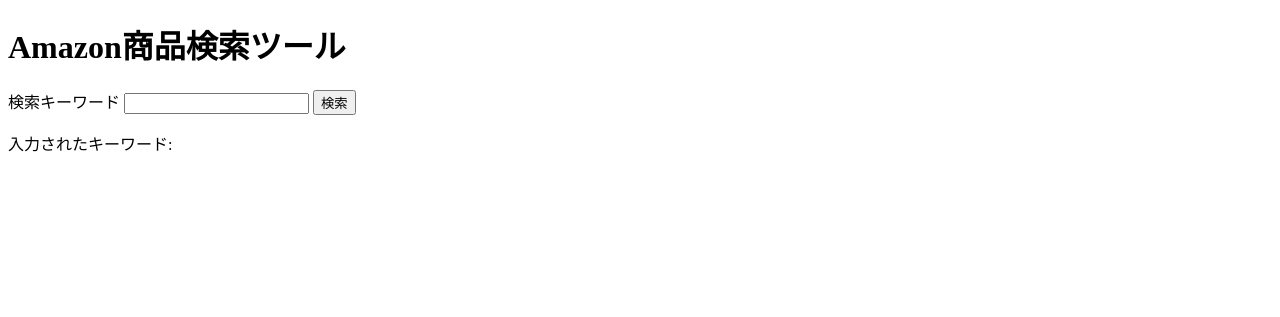
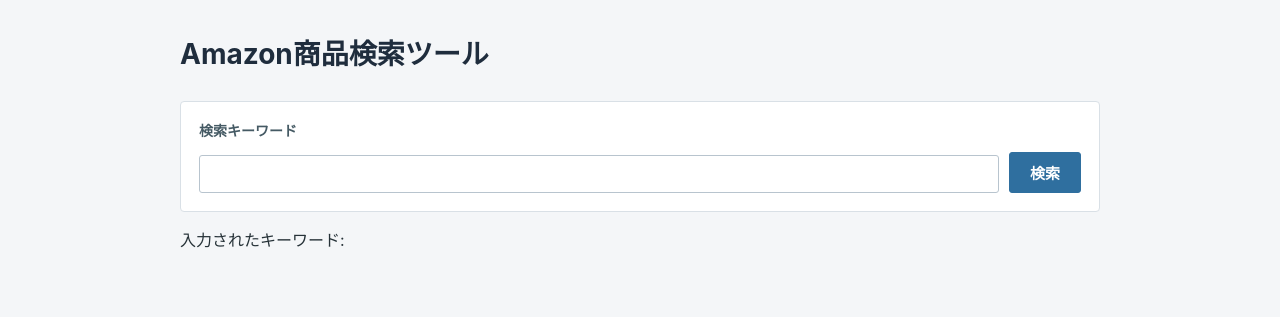
Before and after one commit to masae105/amazon-search-tool, a Flask app: page / in a window 1280 px wide. Shown: the top 317 px of the page. Run offline with Flask 3, Linux system fonts and the light colour scheme.

Commit message:
検索結果の表表示とページネーションを実装

```diff
--- a/app.py
+++ b/app.py
@@ -3,28 +3,49 @@ from bot import run_search
 
 app = Flask(__name__)
 
+PAGE_SIZE = 10
+stored_results = []
+stored_keyword = ""
+stored_searched = False
+stored_error = None
+
 
 @app.route("/", methods=["GET", "POST"])
 def index():
-    keyword = request.form.get("keyword", "")
-    results = []
-    searched = False
-    error = None
+    global stored_results, stored_keyword, stored_searched, stored_error
+
+    page = request.args.get("page", 1, type=int) or 1
 
     if request.method == "POST":
-        searched = True
+        page = 1
+        stored_keyword = request.form.get("keyword", "")
+        stored_results = []
+        stored_searched = True
+        stored_error = None
+
         try:
-            search_results = run_search(keyword)
-            results = search_results.to_dict(orient="records")
+            search_results = run_search(stored_keyword)
+            stored_results = search_results.to_dict(orient="records")
         except Exception:
-            error = "検索中にエラーが発生しました"
+            stored_error = "検索中にエラーが発生しました"
+
+    total_pages = (len(stored_results) + PAGE_SIZE - 1) // PAGE_SIZE
+    if total_pages:
+        current_page = max(1, min(page, total_pages))
+        start = (current_page - 1) * PAGE_SIZE
+        results = stored_results[start:start + PAGE_SIZE]
+    else:
+        current_page = 1
+        results = []
 
     return render_template(
         "index.html",
-        keyword=keyword,
+        keyword=stored_keyword,
         results=results,
-        searched=searched,
-        error=error
+        searched=stored_searched,
+        error=stored_error,
+        current_page=current_page,
+        total_pages=total_pages
     )
 
 
--- a/templates/index.html
+++ b/templates/index.html
@@ -3,6 +3,158 @@
 <head>
     <meta charset="UTF-8">
     <title>Amazon商品検索ツール</title>
+    <style>
+        * {
+            box-sizing: border-box;
+        }
+
+        body {
+            max-width: 960px;
+            margin: 0 auto;
+            padding: 32px 20px 48px;
+            color: #263238;
+            background: #f4f6f8;
+            font-family: -apple-system, BlinkMacSystemFont, "Segoe UI", sans-serif;
+            line-height: 1.6;
+        }
+
+        h1 {
+            margin: 0 0 24px;
+            color: #1f2d3d;
+            font-size: 28px;
+            letter-spacing: 0;
+        }
+
+        h2 {
+            margin: 32px 0 12px;
+            color: #34495e;
+            font-size: 20px;
+            letter-spacing: 0;
+        }
+
+        form {
+            display: flex;
+            flex-wrap: wrap;
+            align-items: end;
+            gap: 10px;
+            padding: 18px;
+            background: #ffffff;
+            border: 1px solid #d9e0e6;
+            border-radius: 4px;
+        }
+
+        label {
+            width: 100%;
+            color: #455a64;
+            font-size: 14px;
+            font-weight: 600;
+        }
+
+        input[type="text"] {
+            min-width: 0;
+            flex: 1 1 240px;
+            padding: 9px 11px;
+            color: #263238;
+            background: #ffffff;
+            border: 1px solid #b8c4ce;
+            border-radius: 3px;
+            font-size: 16px;
+        }
+
+        input[type="text"]:focus {
+            outline: 2px solid #90caf9;
+            outline-offset: 1px;
+            border-color: #1976d2;
+        }
+
+        button {
+            padding: 9px 20px;
+            color: #ffffff;
+            background: #2f6f9f;
+            border: 1px solid #2f6f9f;
+            border-radius: 3px;
+            cursor: pointer;
+            font-size: 15px;
+            font-weight: 600;
+        }
+
+        button:hover {
+            background: #255b83;
+        }
+
+        table {
+            width: 100%;
+            border-collapse: collapse;
+            background: #ffffff;
+            border: 1px solid #d9e0e6;
+        }
+
+        th,
+        td {
+            padding: 12px 14px;
+            border: 1px solid #d9e0e6;
+            text-align: left;
+            overflow-wrap: anywhere;
+        }
+
+        th {
+            color: #ffffff;
+            background: #526b7a;
+            font-size: 14px;
+            font-weight: 600;
+        }
+
+        td:nth-child(2) {
+            width: 140px;
+            color: #263238;
+            font-variant-numeric: tabular-nums;
+            text-align: right;
+            white-space: nowrap;
+        }
+
+        td:nth-child(3) {
+            width: 130px;
+            white-space: nowrap;
+        }
+
+        a {
+            color: #1769aa;
+            font-weight: 600;
+        }
+
+        a:hover {
+            color: #0d4775;
+        }
+
+        @media (max-width: 600px) {
+            body {
+                padding: 24px 12px 36px;
+            }
+
+            h1 {
+                font-size: 24px;
+            }
+
+            form {
+                padding: 14px;
+            }
+
+            button {
+                flex: 1 1 100%;
+            }
+
+            th,
+            td {
+                padding: 9px 8px;
+                font-size: 14px;
+            }
+
+            td:nth-child(2),
+            td:nth-child(3) {
+                width: auto;
+            }
+        }
+    </style>
 </head>
 <body>
 
```
Also changed, not shown: other parts of templates/index.html (+23 -7 lines).
